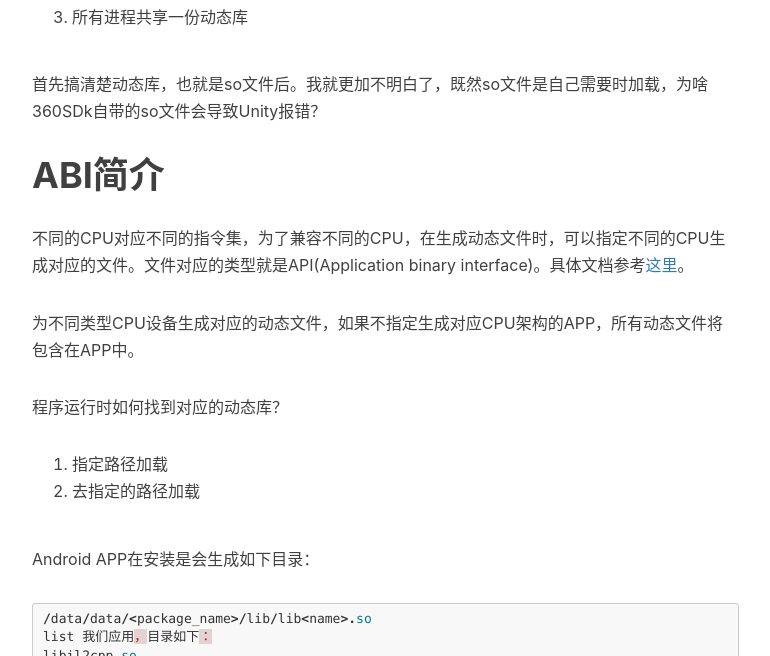
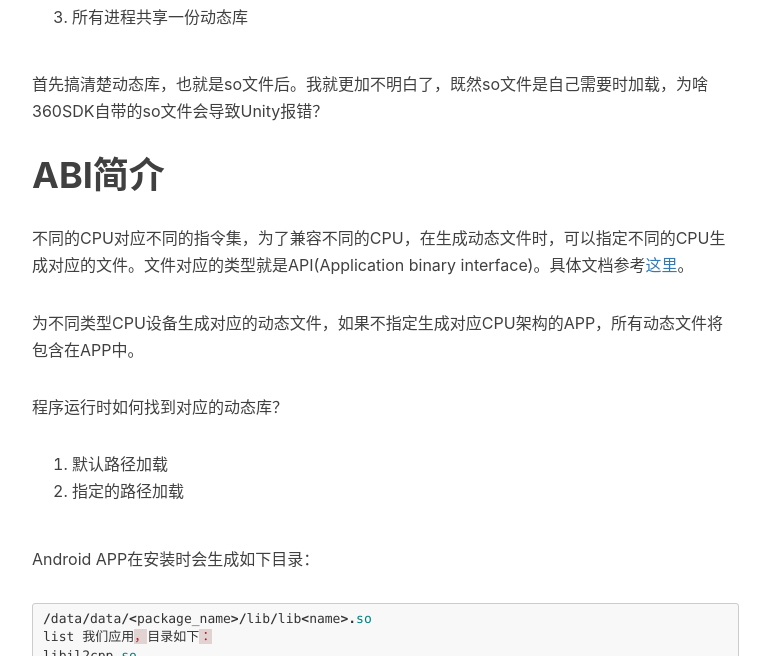
Before and after one commit to xiaoy/xiaoy.github.io, a Jekyll site: the page built from _posts/2017-12-01-Unity-Load-Dynamic.markdown, in a window 1280 px wide and 900 px high, scrolled down 2852 px. Shown: the part 186-842 px from the top of the window, without its empty margins (233-1003 px from the left). Built offline with Jekyll 4.4.1, drawn with Linux system fonts in a browser that asks for light colours; nearby versions of some CDN libraries; comment, search, counter and statistics services are not loaded.

Commit message:
modify bugs

````diff
--- a/_posts/2017-12-01-Unity-Load-Dynamic.markdown
+++ b/_posts/2017-12-01-Unity-Load-Dynamic.markdown
@@ -83,7 +83,7 @@ Unity设置里: File->BuildSetting->Android->PlayerSetting->Device Filter，这
 2. 程序在需要时加载动态库
 3. 所有进程共享一份动态库
 
-首先搞清楚动态库，也就是so文件后。我就更加不明白了，既然so文件是自己需要时加载，为啥360SDk自带的so文件会导致Unity报错？
+首先搞清楚动态库，也就是so文件后。我就更加不明白了，既然so文件是自己需要时加载，为啥360SDK自带的so文件会导致Unity报错？
 
 # ABI简介
 不同的CPU对应不同的指令集，为了兼容不同的CPU，在生成动态文件时，可以指定不同的CPU生成对应的文件。文件对应的类型就是API(Application binary interface)。具体文档参考[这里](https://developer.android.com/ndk/guides/abis.html)。
@@ -91,10 +91,10 @@ Unity设置里: File->BuildSetting->Android->PlayerSetting->Device Filter，这
 为不同类型CPU设备生成对应的动态文件，如果不指定生成对应CPU架构的APP，所有动态文件将包含在APP中。
 
 程序运行时如何找到对应的动态库？
-1. 指定路径加载
-2. 去指定的路径加载
+1. 默认路径加载
+2. 指定的路径加载
 
-Android APP在安装是会生成如下目录：
+Android APP在安装时会生成如下目录：
 ```java
 /data/data/<package_name>/lib/lib<name>.so
 list 我们应用，目录如下：
````
